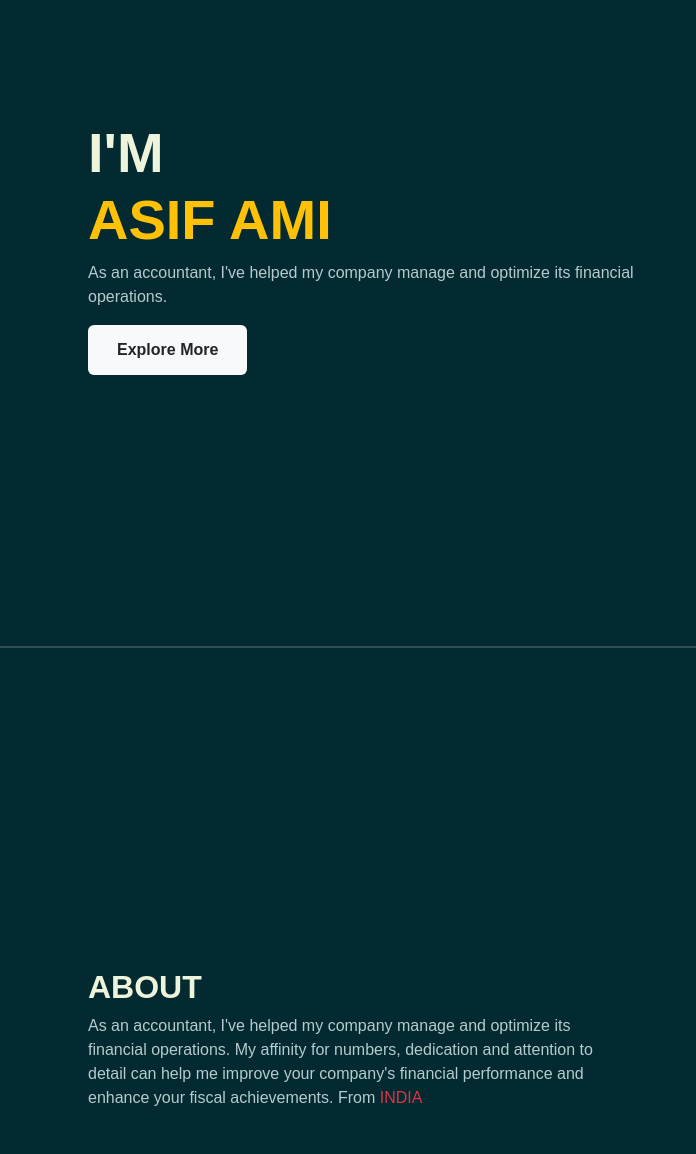
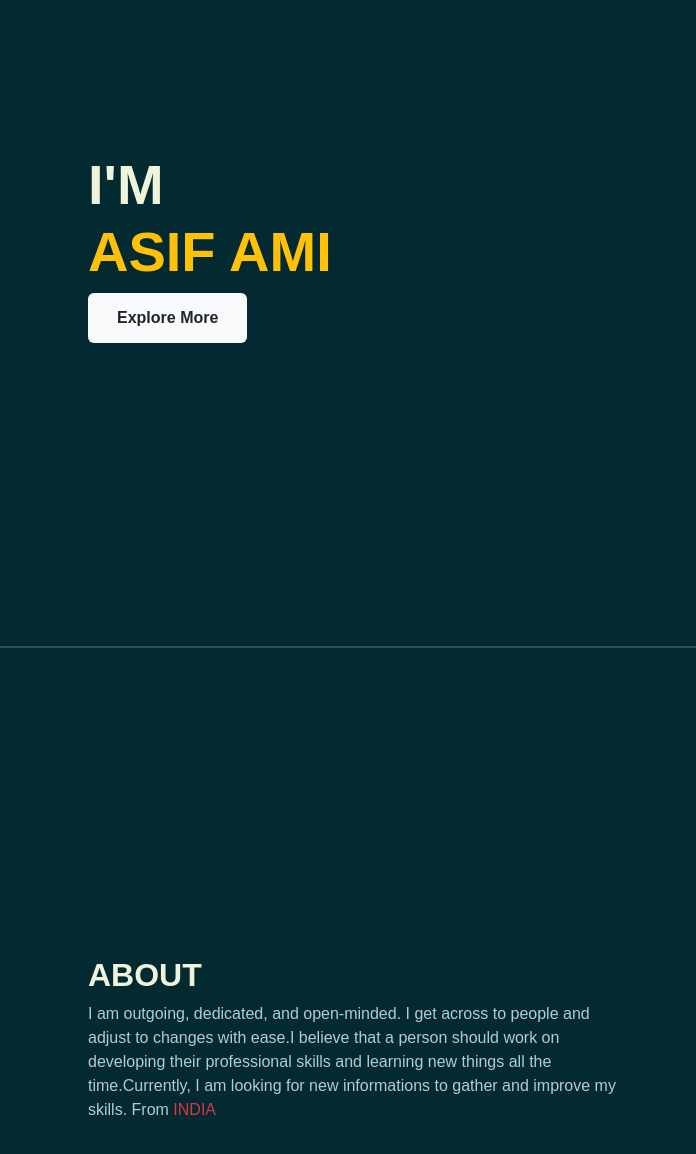
Before and after one commit to Raneeskhadarch/Asif, a plain HTML site: page index.html in a window 1280 px wide. Shown: the part 152-1306 px from the top of the page, 244-940 px from the left. Drawn offline with nearby package versions, Linux system fonts and the light colour scheme; a web font is replaced by a local one.

Commit message:
Update index.html

```diff
--- a/index.html
+++ b/index.html
@@ -49,7 +49,7 @@
               <div class="rown m-0">
                 <div class="col-lg-8">
                   <h1 class="display-4 fw-bold">I'M <br> <span class="text-warning">ASIF AMI</span> </h1>
-                  <P>As an accountant, I've helped my company manage and optimize its financial operations.</P>
+<!--                   <P></P> -->
                   <a href="#about" class="btn btn-brand bg-light fw-bold">Explore More</a>
                 </div>
               </div>
@@ -64,7 +64,7 @@
                 </div>
                 <div class="col-lg-8">
                   <h2 class="about-brand">ABOUT</h2>
-                  <p class="about-brand">As an accountant, I've helped my company manage and optimize its financial operations. My affinity for numbers, dedication and attention to detail can help me improve your company's financial performance and enhance your fiscal achievements. From <span class="text-danger">INDIA</span> </p>
+                  <p class="about-brand">I am outgoing, dedicated, and open-minded. I get across to people and adjust to changes with ease.I believe that a person should work on developing their professional skills and learning new things all the time.Currently, I am looking for new informations to gather and improve my skills. From <span class="text-danger">INDIA</span> </p>
                 </div>
               </div>
             </div>
```
